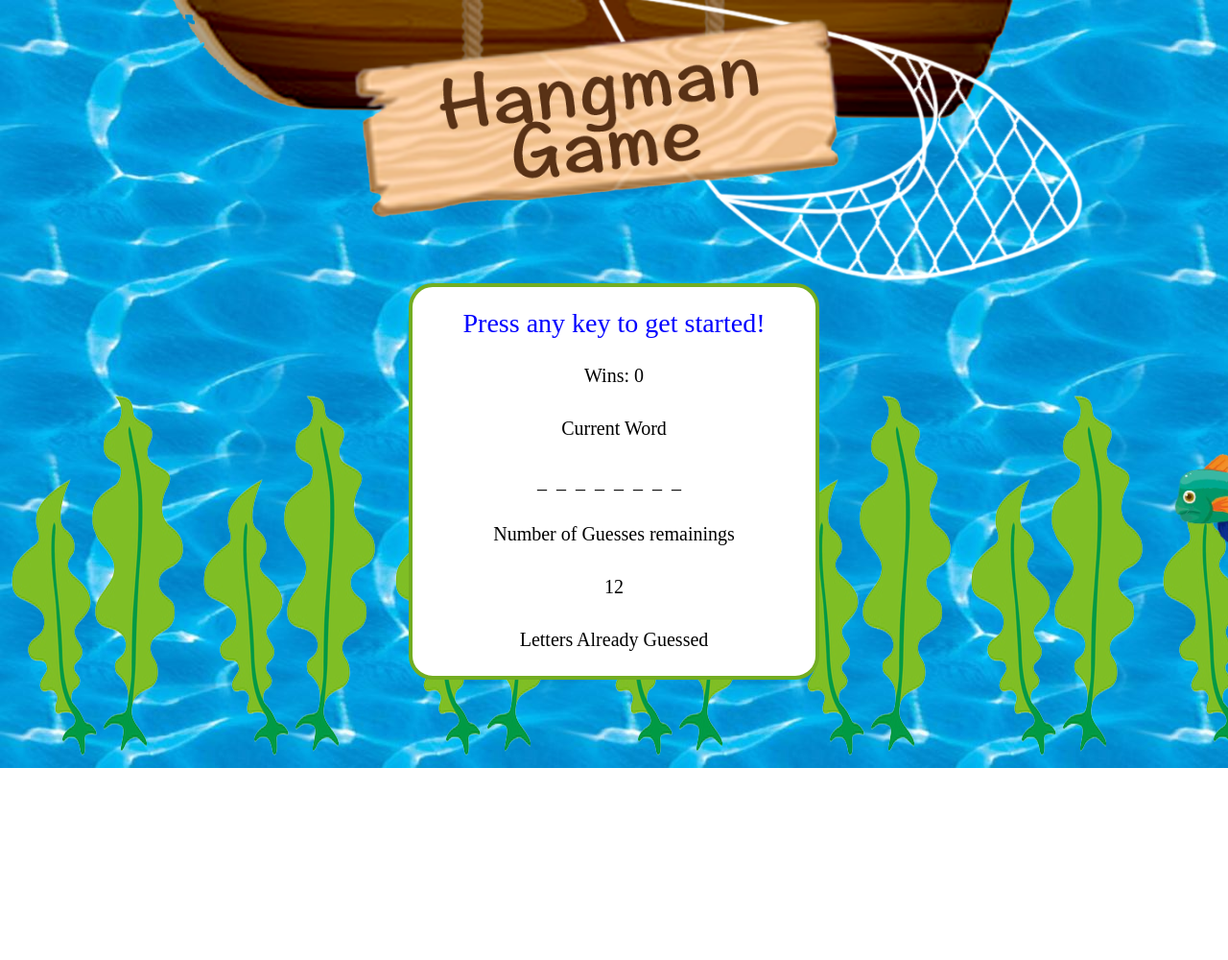
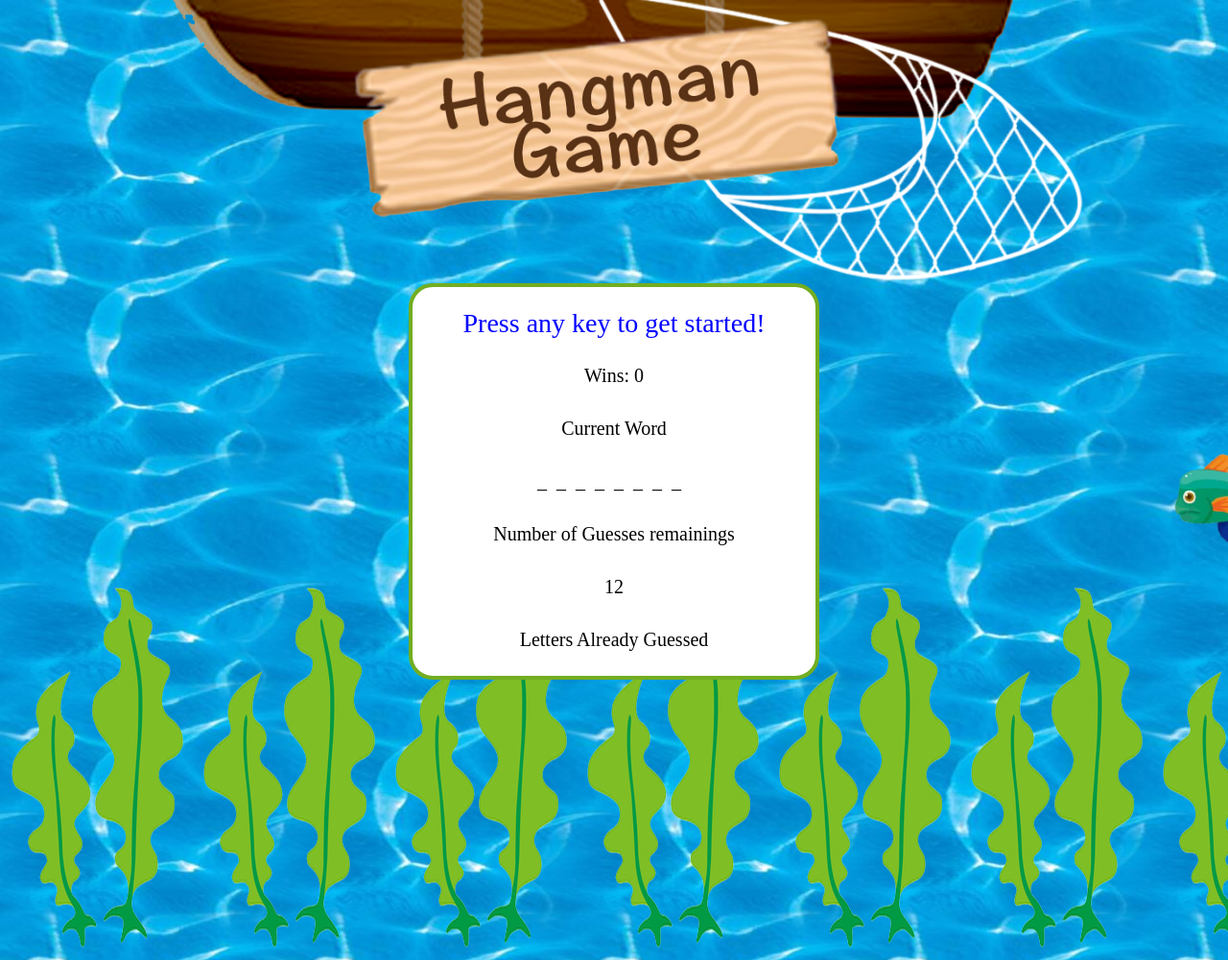
Before and after one commit to jinredhub/Hangman-Game, a plain HTML site: page index.html in a window 1280 px wide. Shown: the top 1000 px of the page at 96% size. Before the commit the page ends 800 px from the top, so only its background shows below. Drawn offline with Linux system fonts and the light colour scheme.

Commit message:
changed bg height

```diff
--- a/assets/css/style.css
+++ b/assets/css/style.css
@@ -16,14 +16,14 @@ span{
 }
 .bg{
 	z-index: 0;
-	height: 800px;
+	height: 1000px;
 	width: 100%;
 	background-image: url("../images/water.jpg");
 	background-repeat: repeat;
 }
 .seaweed{
 	position: absolute;
-	top: 400px ;
+	top: 600px ;
 	height: 400px;
 	width: 100%;
 	background-image: url("../images/seaweed.png");
```
